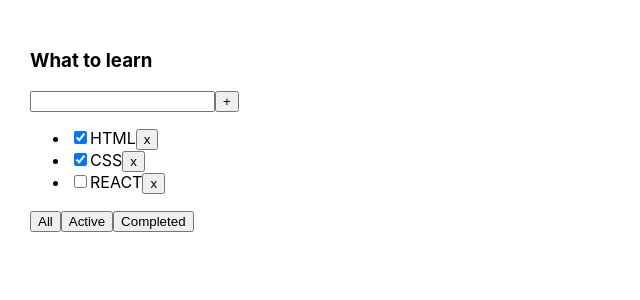
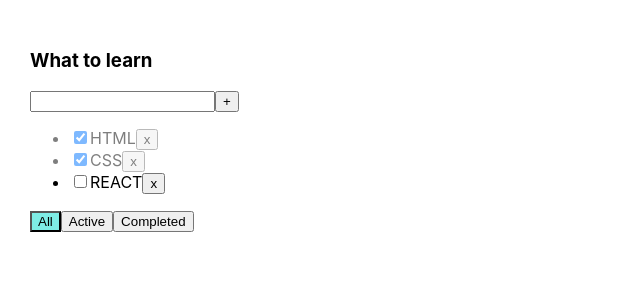
Before and after one commit to phoenix2307/TODO, a React (Create React App) app: page / in a window 1280 px wide. Shown: the top 300 px of the page, without its empty margins (0-640 px from the left). Built offline with nearby package versions, Linux system fonts and the light colour scheme.

Commit message:
Les4-checked-todolist

```diff
--- a/src/App.css
+++ b/src/App.css
@@ -6,3 +6,17 @@
 .App > div {
   margin-right: 50px;
 }
+
+
+.is-done {
+  opacity: 0.5;
+}
+
+.active {
+  background-color: #7eece5;
+}
+
+.error {
+  outline: none;
+  border: 2px solid red;
+}
--- a/src/App.tsx
+++ b/src/App.tsx
@@ -32,15 +32,9 @@
     const changeFilter = (filter: FilterValuesType) => {
         setFilter(filter)
     }
-
-
-    // const tasks = result[0] // текущее состояние
-    // const setTasks = result[1] // функция, которая устанавливает новое значение state
-
     const removeTask = (taskId: string) => {
         setTasks(tasks.filter(task => task.id !== taskId))
     }
-
     const addTask = (newTaskTitle: string) => {
         // const newTaskTitle: string = 'New Task'
         const newTask: TaskType = {
@@ -49,6 +43,11 @@
             isDone: false
         }
         setTasks([newTask, ...tasks])
+    }
+
+    const changeTaskStatus = (taskID: string, isDone: boolean) => {
+        const updatedTasks = tasks.map(t => t.id === taskID ? {...t, isDone: isDone} : t)
+            setTasks(updatedTasks)
     }
 
     let tasksForRender = tasks
@@ -65,9 +64,11 @@
             <TodoList
                 title={todoListTitle}
                 tasks={tasksForRender}
+                filter={filter}
                 addTasks={addTask}
                 removeTask={removeTask}
                 changeFilter={changeFilter}
+                changeTaskStatus={changeTaskStatus}
             />
         </div>
     );
--- a/src/TodoList.tsx
+++ b/src/TodoList.tsx
@@ -7,15 +7,28 @@
     removeTask: (taskId: string) => void
     changeFilter: (filter: FilterValuesType) => void
     addTasks: (title: string) => void
+    filter: FilterValuesType
+    changeTaskStatus: (taskID: string, isDone: boolean) => void
 }
 
 function TodoList(props: PropsType) {
     const [title, setTitle] = useState<string>('')
+    const [error, setError] = useState<boolean>(false)
+
     const addTask = () => {
-        props.addTasks(title)
+        const trimmedTitle = title.trim()
+        if (trimmedTitle) {
+            props.addTasks(trimmedTitle)
+        } else {
+            setError(true)
+        }
         setTitle('')
+
     }
-    const changeTitle = (e: ChangeEvent<HTMLInputElement>) => setTitle(e.currentTarget.value)
+    const changeTitle = (e: ChangeEvent<HTMLInputElement>) => {
+        setTitle(e.currentTarget.value)
+        setError(false)
+    }
     const keyPress = (e: KeyboardEvent<HTMLInputElement>) => {
         if (e.key === 'Enter') {
             addTask()
@@ -26,14 +39,26 @@
     const clickCompleted = () => props.changeFilter('completed')
 
     const tasksJSX = props.tasks.map(task => {
+
+        const getClasses = () => task.isDone ? 'is-done' : '';
+        const changeStatus = (e: ChangeEvent<HTMLInputElement>) =>
+            props.changeTaskStatus(task.id, e.currentTarget.checked)
+        const removeTask = () => props.removeTask(task.id)
+
         return (
-            <li key={task.id}>
-                <input type="checkbox" checked={task.isDone}/>
+            <li key={task.id} className={getClasses()}>
+                <input type="checkbox"
+                       checked={task.isDone}
+                       onChange={changeStatus}
+                />
                 <span>{task.title}</span>
-                <button onClick={() => props.removeTask(task.id)}>x</button>
+                <button onClick={removeTask}>x</button>
             </li>
         )
     })
+    const errorMessage = <div style={{color: "red"}}>Title is required!</div>
+
+    const getBtnClass = (filter: FilterValuesType) => props.filter === filter ? 'active' : '';
     return (
         <div>
             <h3>{props.title}</h3>
@@ -42,16 +67,27 @@
                     value={title}
                     onChange={changeTitle}
                     onKeyPress={keyPress}
+                    className={error ? 'error' : ''}
                 />
                 <button onClick={addTask}>+</button>
+                {error && errorMessage}
             </div>
             <ul>
                 {tasksJSX}
             </ul>
             <div>
-                <button onClick={clickAll}>All</button>
-                <button onClick={clickActive}>Active</button>
-                <button onClick={clickCompleted}>Completed</button>
+                <button
+                    className={getBtnClass('all')}
+                    onClick={clickAll}>All
+                </button>
+                <button
+                    className={getBtnClass('active')}
+                    onClick={clickActive}>Active
+                </button>
+                <button
+                    className={getBtnClass('completed')}
+                    onClick={clickCompleted}>Completed
+                </button>
             </div>
         </div>
     )
```
